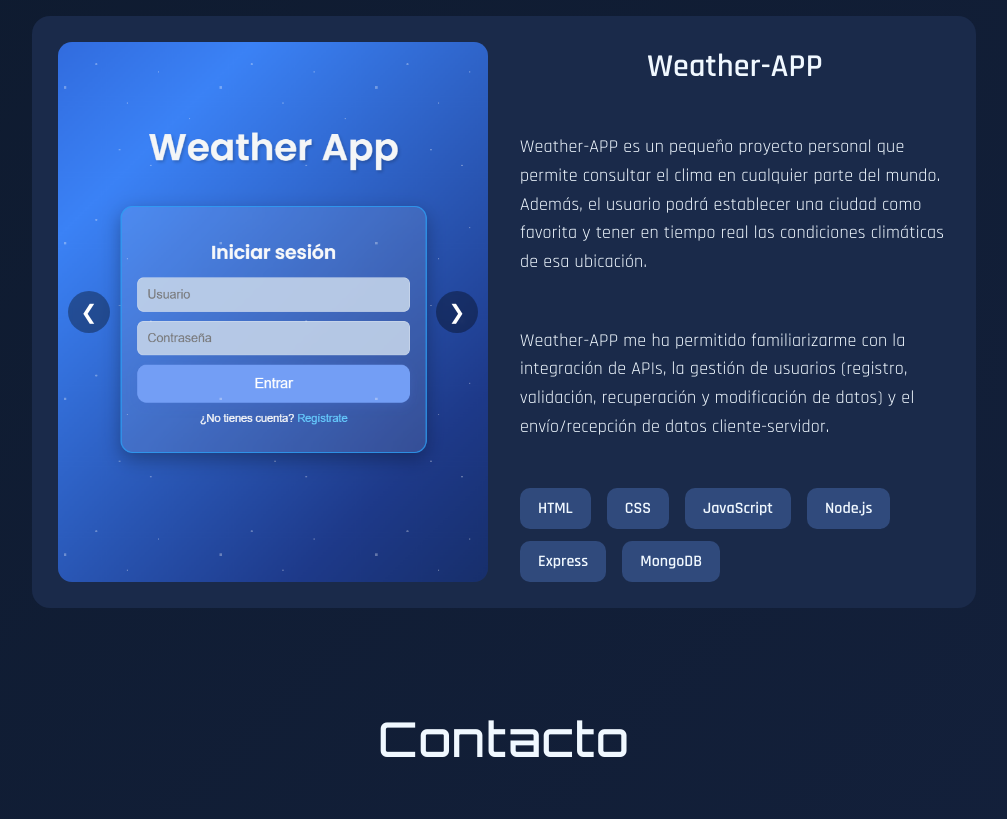
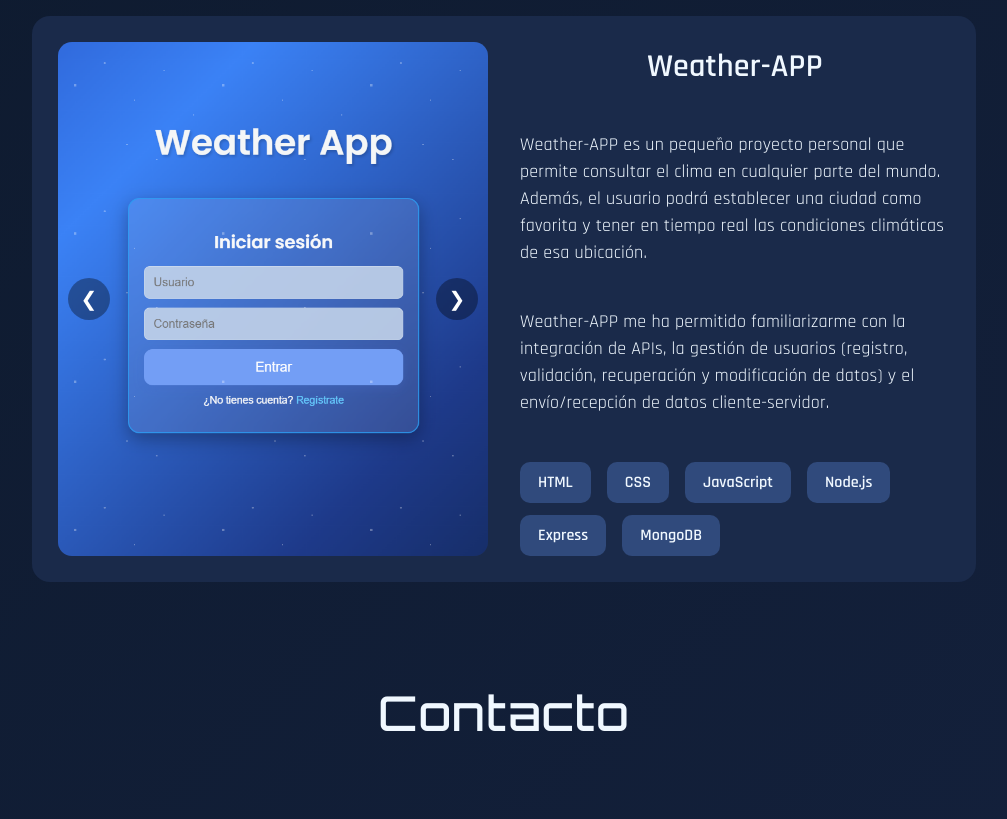
Before and after one commit to sbd1997/Presentaci-n-personal, a plain HTML site: page public/index.html in a window 1280 px wide. Shown: the part 1880-2699 px from the top of the page, without its empty margins (136-1143 px from the left). Drawn offline with Linux system fonts and the light colour scheme.

Commit message:
ajuste de espacio entre parrafos en tarjetas

```diff
--- a/public/estilos/styles.css
+++ b/public/estilos/styles.css
@@ -551,6 +551,19 @@ a[href*="github"]:hover i{ color:purple; transform:scale(1.05); }
   white-space: nowrap;
 }
 
+#project-desc,
+#project-extra {
+  font-size: 18px;
+  line-height: 1.5;   /* 🔹 menos altura de línea */
+  margin: 8px 0;      /* 🔹 reduce el espacio vertical */
+  max-width: 60ch;
+}
+
+/* Reduce la separación entre párrafos consecutivos */
+#tarjetas p + p {
+  margin-top: 0.6rem; /* antes era 1.1rem */
+}
+
 /* ===== RESPONSIVE ===== */
 @media (max-width: 980px){
   #tarjetas{
```
